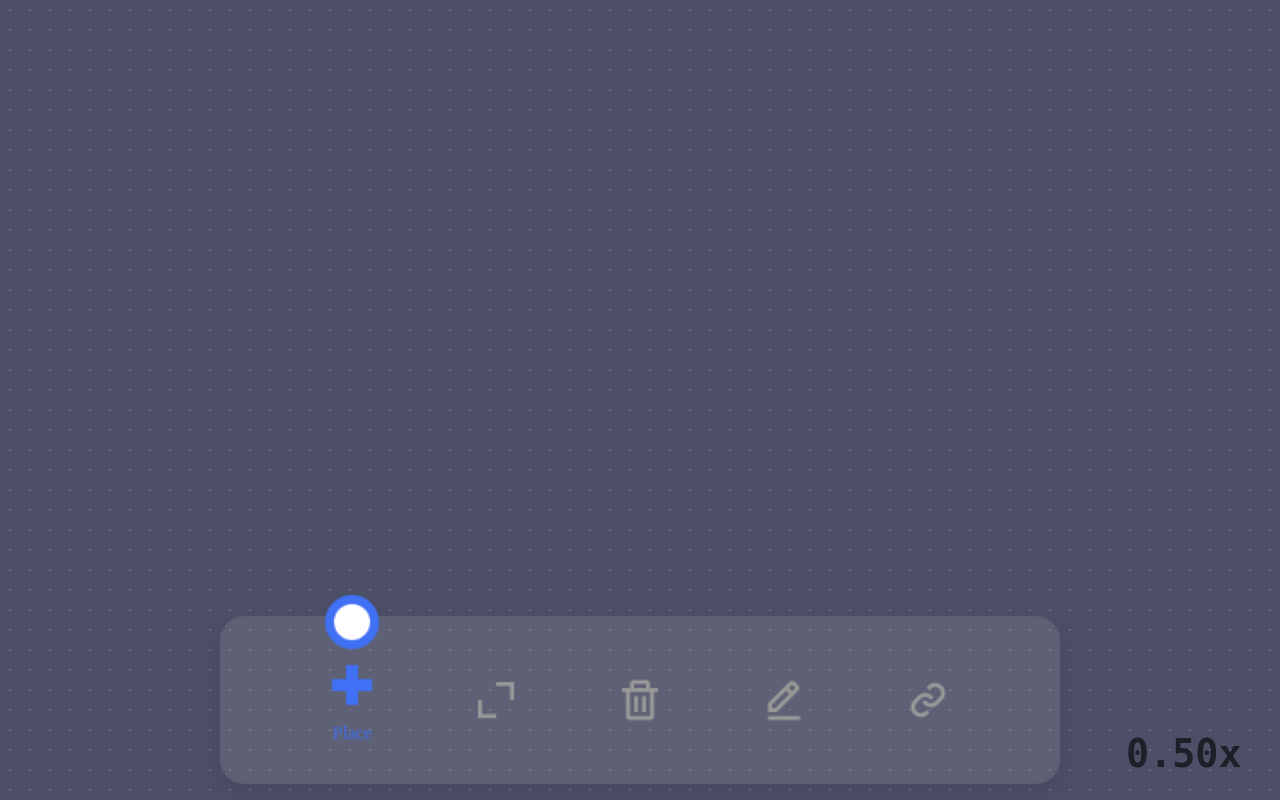
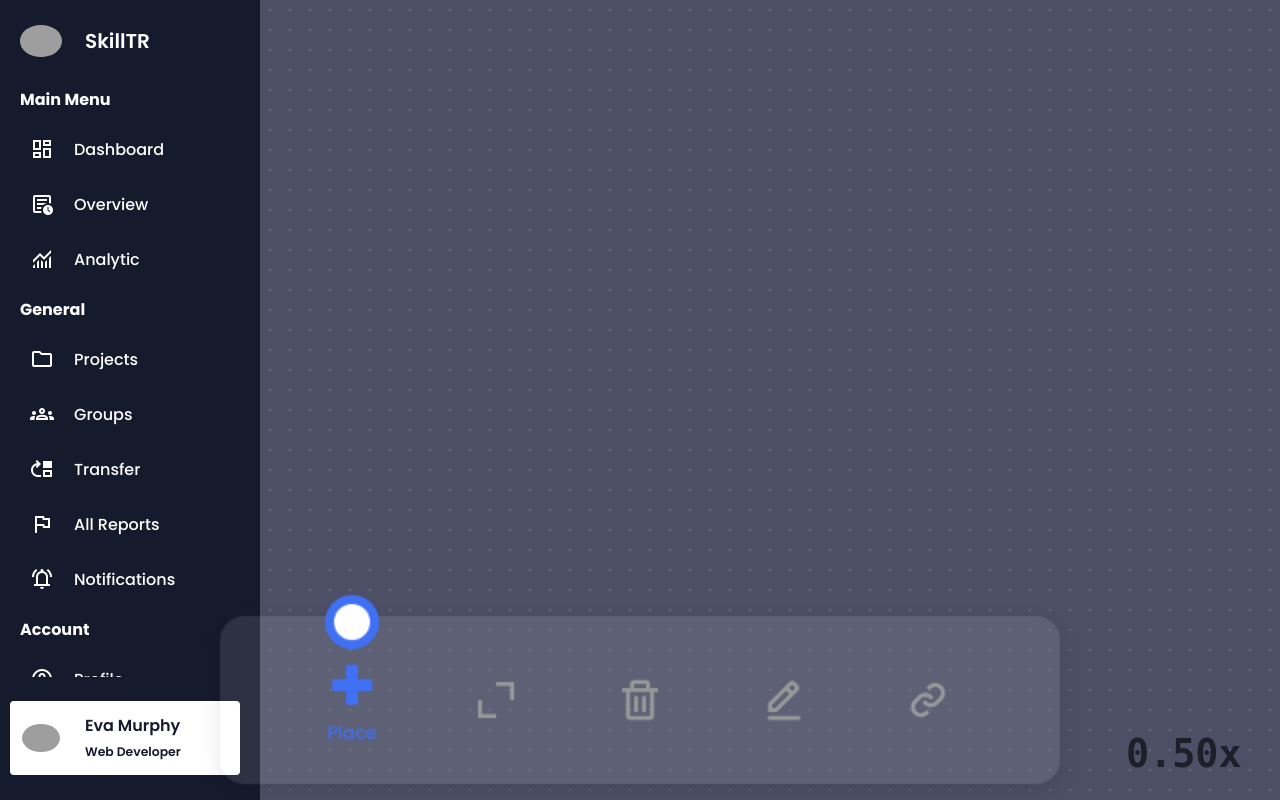
Before and after one commit to Kubenek/SkillTR, a PHP site: page /creator in a window 1280 px wide. Run offline with PHP 8.4, Linux system fonts and the light colour scheme; data that the repository does not hold is empty; some web fonts are replaced; grey boxes are pictures that could not be loaded.

Commit message:
sidebar fixes

```diff
--- a/app/Views/Components/sidebar.php
+++ b/app/Views/Components/sidebar.php
@@ -1,7 +1,7 @@
 <aside class="sidebar">
     <div class="sidebar-header">
         <img src="images/logo.png" alt="logo" />
-        <h2>CodingLab</h2>
+        <h2>SkillTR</h2>
     </div>
     <ul class="sidebar-links">
         <h4>
--- a/app/Views/creator.php
+++ b/app/Views/creator.php
@@ -1,5 +1,6 @@
 <!DOCTYPE html>
 <html lang="en">
+
 <head>
     <meta charset="UTF-8">
     <meta name="viewport" content="width=device-width, initial-scale=1.0">
@@ -9,11 +10,14 @@
     <link rel="stylesheet" href="/styles/zoom.css">
     <link rel="stylesheet" href="/styles/tools.css" />
     <link rel="stylesheet" href="/styles/basics.css">
-    <link rel="stylesheet" href="/styles/deletePopup.css"/>
-    <link rel="stylesheet" href="/styles/lines.css"/>
-    <link rel="stylesheet" href="/styles/selectBox.css"/>
+    <link rel="stylesheet" href="/styles/deletePopup.css" />
+    <link rel="stylesheet" href="/styles/lines.css" />
+    <link rel="stylesheet" href="/styles/selectBox.css" />
+    <link rel="stylesheet" href="/styles/sidebar.css" />
 
     <link href='https://unpkg.com/boxicons@2.1.2/css/boxicons.min.css' rel='stylesheet'>
+    <link rel="stylesheet"
+        href="https://fonts.googleapis.com/css2?family=Material+Symbols+Outlined:opsz,wght,FILL,GRAD@20..48,100..700,0..1,-50..200" />
 
     <script src="/js/creator/tools.js" defer type="module"></script>
     <script src="/js/creator/creator.js" defer type="module"></script>
@@ -21,7 +25,10 @@
     <script src="/js/creator/zoom.js" defer></script>
     <script src="/js/creator/delete.js" defer type="module"></script>
 </head>
+
 <body>
+
+    <?php require_once __DIR__ . "/Components/sidebar.php"; ?>
 
     <main class="site-container">
 
@@ -29,7 +36,7 @@
 
             <svg class="connection-layer"></svg>
 
-            <?php require_once __DIR__."/Components/creator-tools.php"; ?>
+            <?php require_once __DIR__ . "/Components/creator-tools.php"; ?>
 
             <div class="canvas-content">
 
@@ -42,4 +49,5 @@
     </main>
 
 </body>
+
 </html>
--- a/public/styles/sidebar.css
+++ b/public/styles/sidebar.css
@@ -1,12 +1,14 @@
+@import url('https://fonts.googleapis.com/css2?family=Poppins:wght@400;500;600;700&display=swap');
+
 * {
   margin: 0;
   padding: 0;
   box-sizing: border-box;
+  font-family: 'Poppins', sans-serif;
 }
 
 body {
   min-height: 100vh;
-  background: #f0f4ff;
 }
 
 .sidebar {
@@ -21,6 +23,7 @@ body {
   background: #161a2d;
   padding: 25px 20px;
   transition: all 0.4s ease;
+  z-index: 9000;
 }
 
 .sidebar:hover {
```
